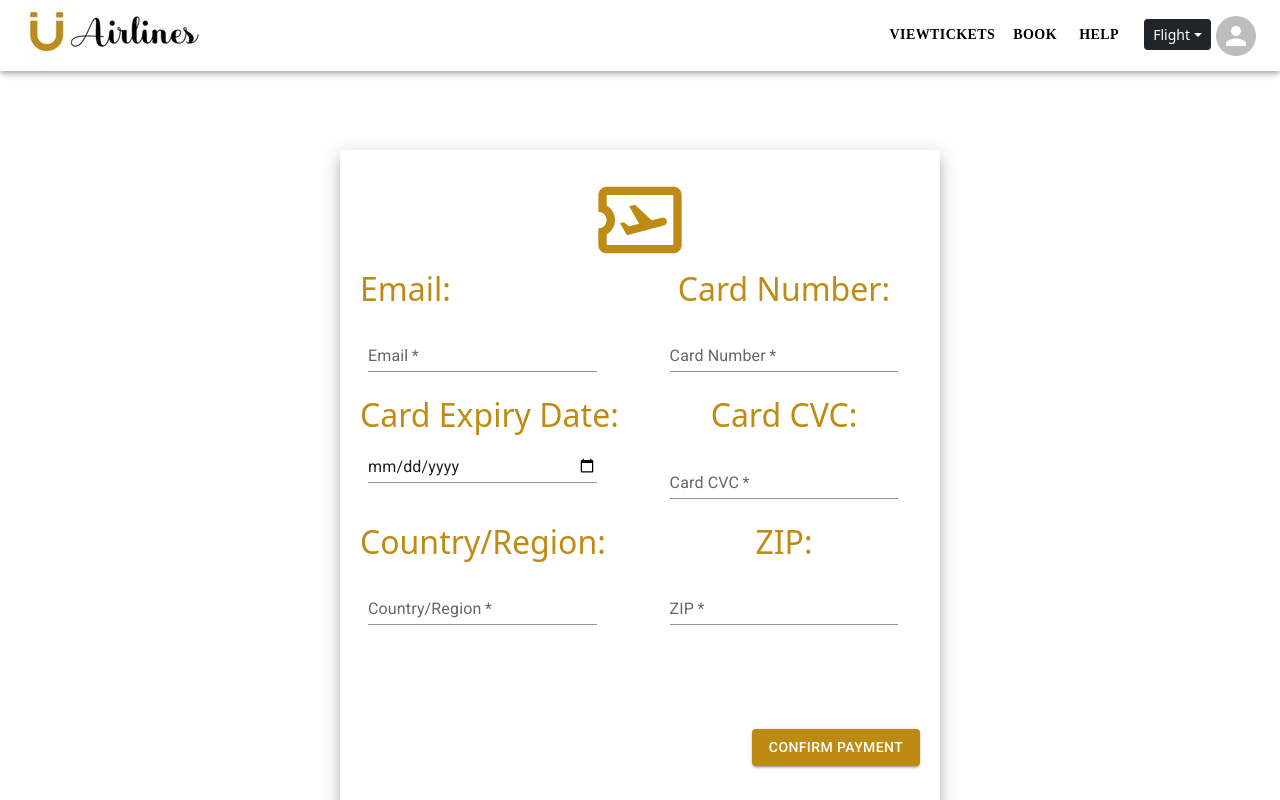
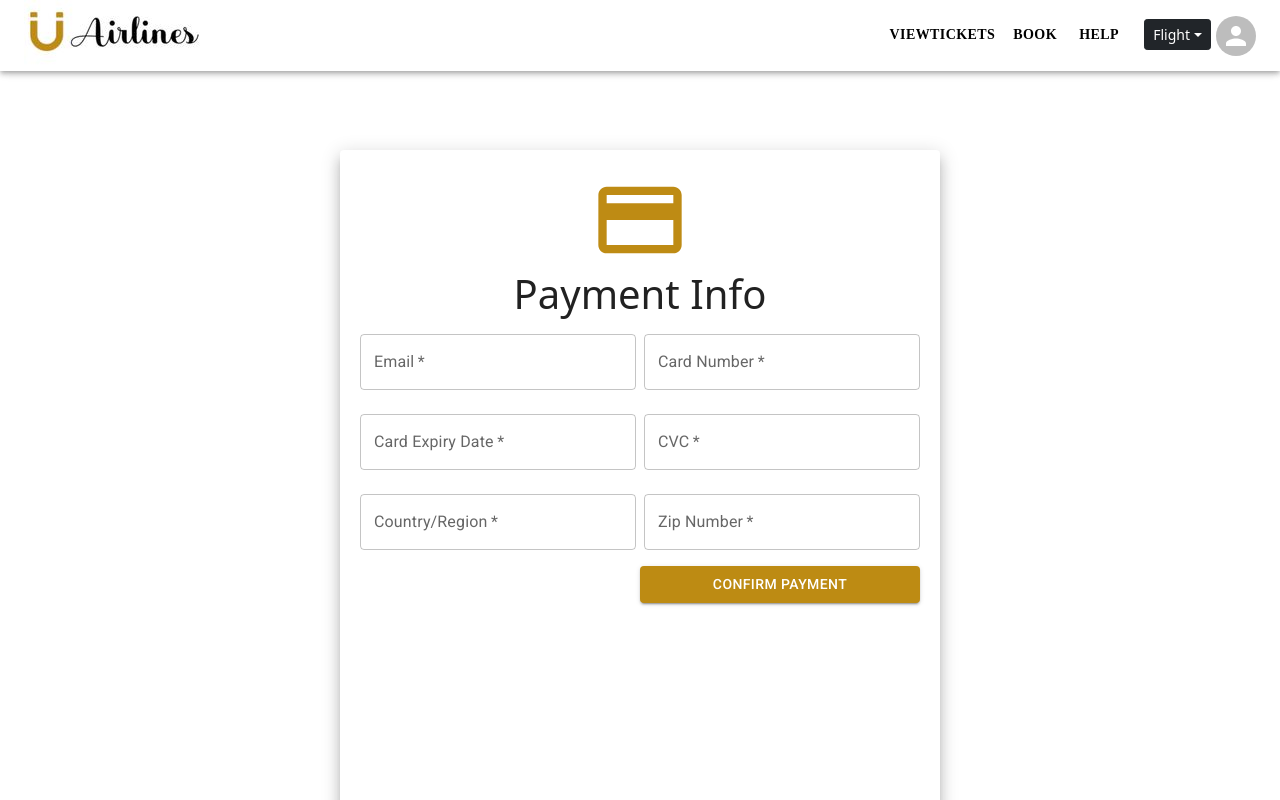
Before and after one commit to advanced-computer-lab/Unique-and-in-English-only, a React (Create React App) app in the folder Frontend/react-app/: page /Payment in a window 1280 px wide. Built offline with nearby package versions, Linux system fonts and the light colour scheme.

Commit message:
Payment UI

```diff
--- a/Frontend/react-app/src/Payment.js
+++ b/Frontend/react-app/src/Payment.js
@@ -19,6 +19,7 @@ import Box from '@mui/material/Box';
 import { useParams } from "react-router-dom";
 import { PromiseProvider } from 'mongoose';
 import InputAdornment from '@mui/material/InputAdornment';
+import CreditCardOutlinedIcon from '@mui/icons-material/CreditCardOutlined';
 
 
 
@@ -53,7 +54,7 @@ const useStyles=makeStyles({
 
 export default function Payment() {
     const classes = useStyles();
-    const paperStyle={padding:20, height:'1300px',width:600,margin:"150px auto",minheight: '1300px'}
+    const paperStyle={padding:20, height:'700px',width:600,margin:"150px auto",minheight: '1300px'}
     const Alert = React.forwardRef(function Alert(props, ref) {
 
         return <MuiAlert elevation={6} ref={ref} variant="filled" {...props} />;
@@ -75,173 +76,112 @@ export default function Payment() {
       }
       const onSubmit = async (event) => {}
   return (
-    <ThemeProvider theme={theme}>
-    <Container>
-
     <Grid>
     <Paper elevation={10} style={paperStyle}>
-        <Grid align="center" >
-            <AirplaneTicketOutlinedIcon  color="primary" style={{fontSize:"100"}}/>
+      <Grid align="center">
+      <CreditCardOutlinedIcon color="primary" style={{ fontSize: "100" }} />
+        <h1 >Payment Info</h1>
       </Grid>
-            <Box component="form" sx={{'& .MuiTextField-root': { m: 1, width: '25ch' },}}>
-            <form noValidate autoComplete='off' >
+      <form noValidate autoComplete='' >
 
-            <Grid container spacing={2}>
+        <Grid container spacing={1}>
 
           <Grid item xs={6}>
-        <h2 style={{color:"#be8b14"}}>Email:</h2>
+
             <TextField
-
+              className={classes.field}
+              value={paymentInfo.Email} onChange={set('Email')}
+             // helperText={firstnameErrorHelper}
+             // error={firstnameError}
               label="Email"
-         variant="standard"
+              variant="outlined"
               placeholder="Enter Email"
               required
-         color="primary"
-         style={{width:'200' }}
-         minLength="3"
-         id="FlightNumber"
-         value={paymentInfo.Email} onChange={set('Email')}
-         //helperText={flightNumberValidate}
-        //error={flightNumberValidateFlag}
+              style={{ width: '100%', margin: "8px 0" }}
+            />
+          </Grid>
+          <Grid item xs={6}>
+            <TextField
+              value={paymentInfo.cardNum}
+              onChange={set('CardNum')}
+             // helperText={lastnameErrorHelper}
+              className={classes.field}
+             // error={lastnameError}
+              label="Card Number"
+              variant="outlined"
+              placeholder="Enter CN"
+              required
+              style={{ width: '100%', margin: "8px 0" }}
+            />
+          </Grid>
+
+          <Grid item xs={6}>
+            <TextField
+              value={paymentInfo.cardExpDate} onChange={set('cardExpDate')}
+              className={classes.field}
+              label="Card Expiry Date"
+              variant="outlined"
+              placeholder="Enter Expiry Date"
+              required S
+             // error={usernameError}
+             // helperText={usernameErrorHelper}
+              style={{ width: '100%', margin: "8px 0" }}
+            />
+          </Grid>
+          <Grid item xs={6}>
+            <TextField
+              value={paymentInfo.cardCVC} onChange={set('cardCVC')}
+              className={classes.field}
+              label="CVC"
+              variant="outlined"
+              placeholder="Enter CVC"
+              required S
+             // error={emailError}
+             // helperText={emailErrorHelper}
+              style={{ width: '100%', margin: "8px 0" }}
+              type="email"
+            />
+          </Grid>
+
+          <Grid item xs={6}>
+            <TextField
+              value={paymentInfo.Country}
+              onChange={set('Country') }
+              className={classes.field}
+              label="Country/Region"
+              variant="outlined"
+              placeholder="Enter Region"
+              required S
+             // error={passwordError}
+             // helperText={passwordErrorHelper}
+              style={{ width: '100%', margin: "8px 0" }}
+              type='password'
+            />
+          </Grid>
+
+          <Grid item xs={6}>
+            <TextField
+              value={paymentInfo.ZIP}
+              onChange={set('ZIP')}
+              label="Zip Number"
+              placeholder="Enter ZIP"
+              variant="outlined"
+              required
+              type='password'
+              //error={confirmpasswordError}
+             // helperText={confirmpasswordErrorHelper}
+              style={{ width: '100%', margin: "8px 0" }}
 
             />
           </Grid>
-
-         <Grid item xs={6} align="center">
-
-          <h2 style={{color:"#be8b14"}}>Card Number:</h2>
-          <TextField
-          InputProps={{
-            endAdornment: <InputAdornment  position="end"></InputAdornment>,
-          }}
-          type="text"
-          id="CardNumber"
-          variant="standard"
-          label="Card Number"
-          placeholder="Enter Card Number"
-          required
-          color="primary"
-          style={{width:'200' }}
-          required
-          value={paymentInfo.cardNum}
-          onChange={set('CardNum')}
-          //helperText={tripDurationValidate}
-        //error={tripDurationValidateFlag}
-          />
+          <Grid item xs={12} align="right" margin="auto auto">
+          <Button  type="button"  variant="contained" style={{backgroundColor:'#bd8b13',width:'50%',height:"100%"}} onClick={(e) => { onSubmit(e) }}>Confirm Payment</Button>
           </Grid>
 
 
-
-
-
-         <Grid item xs={6}  >
-        <h2 style={{color:"#be8b14"}}>Card Expiry Date:</h2>
-         <TextField
-         type="date"
-         id="CardExpiryDate"
-         variant="standard"
-         required
-         color="primary"
-         style={{width:'200' }}
-        required
-        value={paymentInfo.cardExpDate} onChange={set('cardExpDate')}
-        //helperText={arrTimeValidate}
-        //error={arrTimeValidateFlag}
-
-         />
         </Grid>
-
-         <Grid item xs={6} align="center">
-         <h2 style={{color:"#be8b14"}}>Card CVC:</h2>
-
-         <TextField
-         type="number"
-         id="DepartureTime"
-         variant="standard"
-         label="Card CVC"
-          placeholder="Enter Card CVC"
-          required
-         required
-         color="primary"
-         style={{width:'200' }}
-        required
-        value={paymentInfo.cardCVC} onChange={set('cardCVC')}
-        //helperText={depTimeValidate}
-        //error={depTimeValidateFlag}
-         />
-         </Grid>
-
-
-
-         <Grid item xs={6}>
-        <h2 style={{color:"#be8b14"}}>Country/Region:</h2>
-         <TextField
-         type="number"
-         id="BuisnessSeatsNumber"
-         label="Country/Region"
-         variant="standard"
-         required
-         color="primary"
-         style={{width:'200' }}
-        required
-        value={paymentInfo.Country}
-        onChange={set('Country') }
-        //helperText={businessSeatsValidate}
-        //error={businessSeatsValidateFlag}
-         />
-        </Grid>
-
-        <Grid item xs={6} align="center">
-        <h2 style={{color:"#be8b14"}}>ZIP:</h2>
-         <TextField
-         type="number"
-         id="ZIP"
-         variant="standard"
-         required
-         color="primary"
-         style={{width:'200' }}
-        required
-        label="ZIP"
-        value={paymentInfo.ZIP}
-        onChange={set('ZIP')}
-        //helperText={economySeatsValidate}
-        //error={economySeatsValidateFlag}
-         />
-         </Grid>
-
-
-
-
-         </Grid>
-         <br/>
-        <br/>
-        <br/>
-        <br/>
-        <Grid align="right">
-         <Button margin="0" type="button"  variant="contained" style={{backgroundColor:'#bd8b13',width:'30%',height:"35%"}} onClick={(e) => { onSubmit(e) }}>Confirm Payment</Button>
-</Grid>
-
-
-
-
       </form>
-         </Box>
-
-
     </Paper>
-
-        </Grid>
-
-
-
-
-
-      {/* <PopUp trigger={buttonSuccessPopup} setTrigger={setButtonSuccessPopup}>
-        <h3>Flight created Successfully</h3>
-      </PopUp>
-      <PopUp trigger={buttonFailurePopup} setTrigger={setButtonFailurePopup}>
-        <h3>error : flight was not created</h3>
-      </PopUp> */}
     <Stack spacing={2} sx={{ width: '100%' }}>
 
       <Snackbar /*open={open1}*/ autoHideDuration={6000} /*onClose={handleClose1}*/>
@@ -258,8 +198,7 @@ export default function Payment() {
         </Alert>
       </Snackbar>
       </Stack>
+  </Grid>
 
-      </Container>
-      </ThemeProvider>
   )
 }
```
Lines whose indentation alone changed are shown as unchanged.
